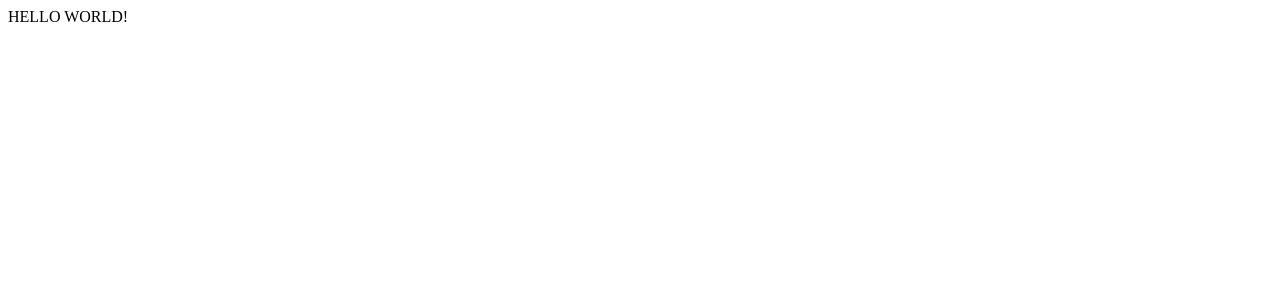
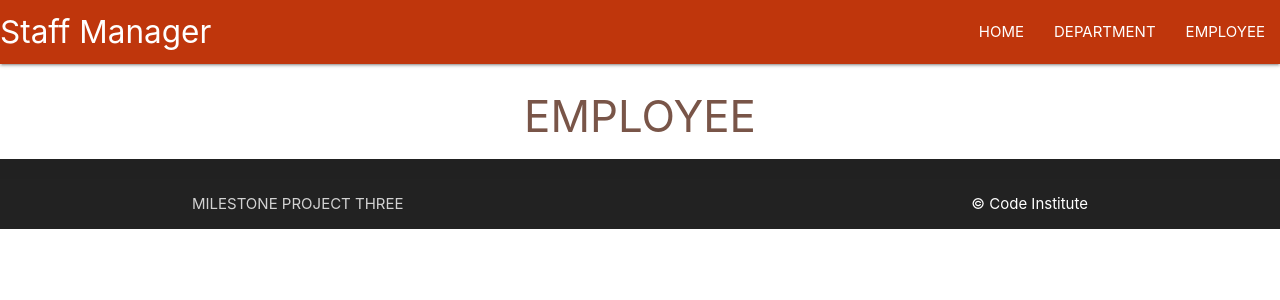
Before and after one commit to struk49/staffmanagerapp, a Flask app: page / in a window 1280 px wide. Before the commit the part shown is almost empty. Shown: the top 300 px of the page. Run offline with Flask 3, Linux system fonts and the light colour scheme; some libraries are stand-ins or nearby versions.

Commit message:
added navbar, footer and emplyee.html to app

```diff
--- a/staffmanager/routes.py
+++ b/staffmanager/routes.py
@@ -5,4 +5,4 @@ from staffmanager.models import Department, Employee
 
 @app.route("/")
 def home():
-    return render_template("base.html")
+    return render_template("employee.html")
--- /dev/null
+++ b/staffmanager/static/js/script.js
@@ -0,0 +1,5 @@
+document.addEventListener('DOMContentLoaded', function() {
+    //sidenav initializationj
+    let sidenav = document.querySelectorAll('.sidenav');
+    M.Sidenav.init(sidenav);
+  });
--- a/staffmanager/templates/base.html
+++ b/staffmanager/templates/base.html
@@ -3,9 +3,50 @@
 <head>
     <meta charset="UTF-8">
     <meta name="viewport" content="width=device-width, initial-scale=1.0">
+    <link rel="stylesheet" href="https://cdnjs.cloudflare.com/ajax/libs/materialize/1.0.0/css/materialize.min.css" type="text/css">
+    <link rel="stylesheet" href="(( url_for('static', filename='css/style.css')  ))" type="text/css">
     <title>Staff Manager</title>
 </head>
 <body>
-    HELLO WORLD!
+    <header>
+        <nav class=" deep-orange darken-4">
+            <div class="nav-wrapper">
+              <a href="#!" class="brand-logo">Staff Manager</a>
+              <a href="#" data-target="mobile-demo" class="sidenav-trigger"><i class="fa-solid fa-bars"></i></a>
+              <ul class="right hide-on-med-and-down">
+                <li><a href="{{ url_for('home') }}"">HOME</a></li>
+                <li><a href="">DEPARTMENT</a></li>
+                <li><a href="">EMPLOYEE</a></li>
+              </ul>
+            </div>
+          </nav>
+
+          <ul class="sidenav" id="mobile-demo">
+            <li><a href="{{ url_for('home') }}">HOME</a></li>
+            <li><a href="">DEPARTMENT</a></li>
+            <li><a href="">EMPLOYEE</a></li>
+          </ul>
+    </header>
+
+    <main class="container">
+        {% block content %}
+        {% endblock %}
+    </main>
+
+    <footer class="page-footer grey darken-4">
+        <div class="footer-copyright">
+          <div class="container">
+          MILESTONE PROJECT THREE
+          <a class="white-text right" href="https://codeinstitute.net" target="_blank">&copy; Code Institute</a>
+          </div>
+        </div>
+      </footer>
+
+
+
+
+    <script src="https://cdnjs.cloudflare.com/ajax/libs/materialize/1.0.0/js/materialize.min.js"></script>
+    <script src="https://kit.fontawesome.com/256864fd36.js" crossorigin="anonymous"></script>
+    <script src="{{ url_for('static', filename='js/script.js') }}"></script>
 </body>
 </html>
--- /dev/null
+++ b/staffmanager/templates/employee.html
@@ -0,0 +1,5 @@
+{% extends "base.html" %}
+{% block content %}
+<h3 class="brown-text text darken-4 center-align">EMPLOYEE</h3>
+
+{% endblock %}
```
Also changed, not shown: staffmanager/static/css/style.css (added, +9 -0 lines).
